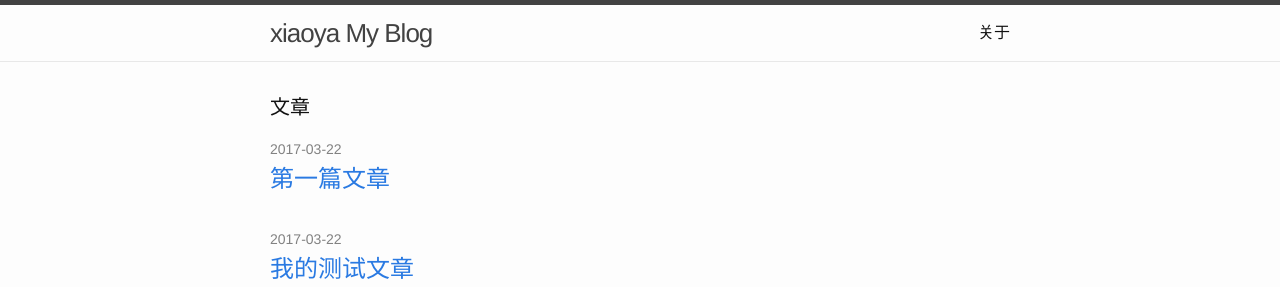
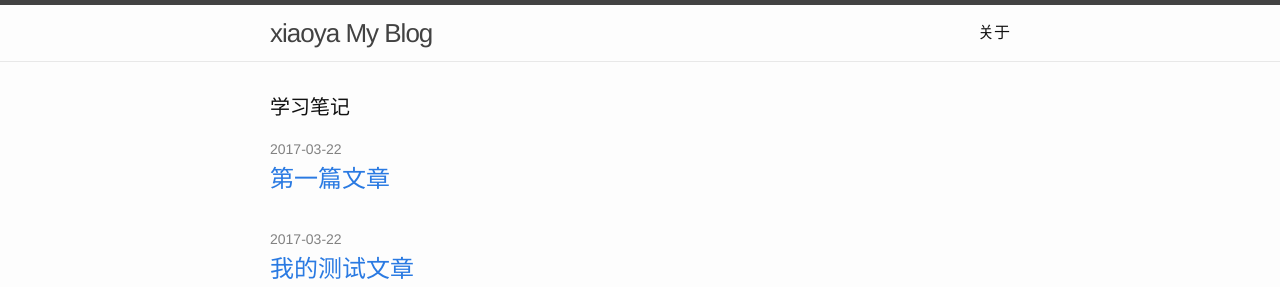
Before and after one commit to ChenXiaoya/chenxiaoya.github.io, a Jekyll site: the page built from index.md, in a window 1280 px wide. Shown: the top 287 px of the page. Built offline with Jekyll 4.4.1, drawn with Linux system fonts in a browser that asks for light colours.

Commit message:
Update home.html

```diff
--- a/_layouts/home.html
+++ b/_layouts/home.html
@@ -4,7 +4,7 @@ layout: default
 
 <div class="home">
 
-  <h1 class="page-heading">文章</h1>
+  <h1 class="page-heading">学习笔记</h1>
 
   {{ content }}
 
```
